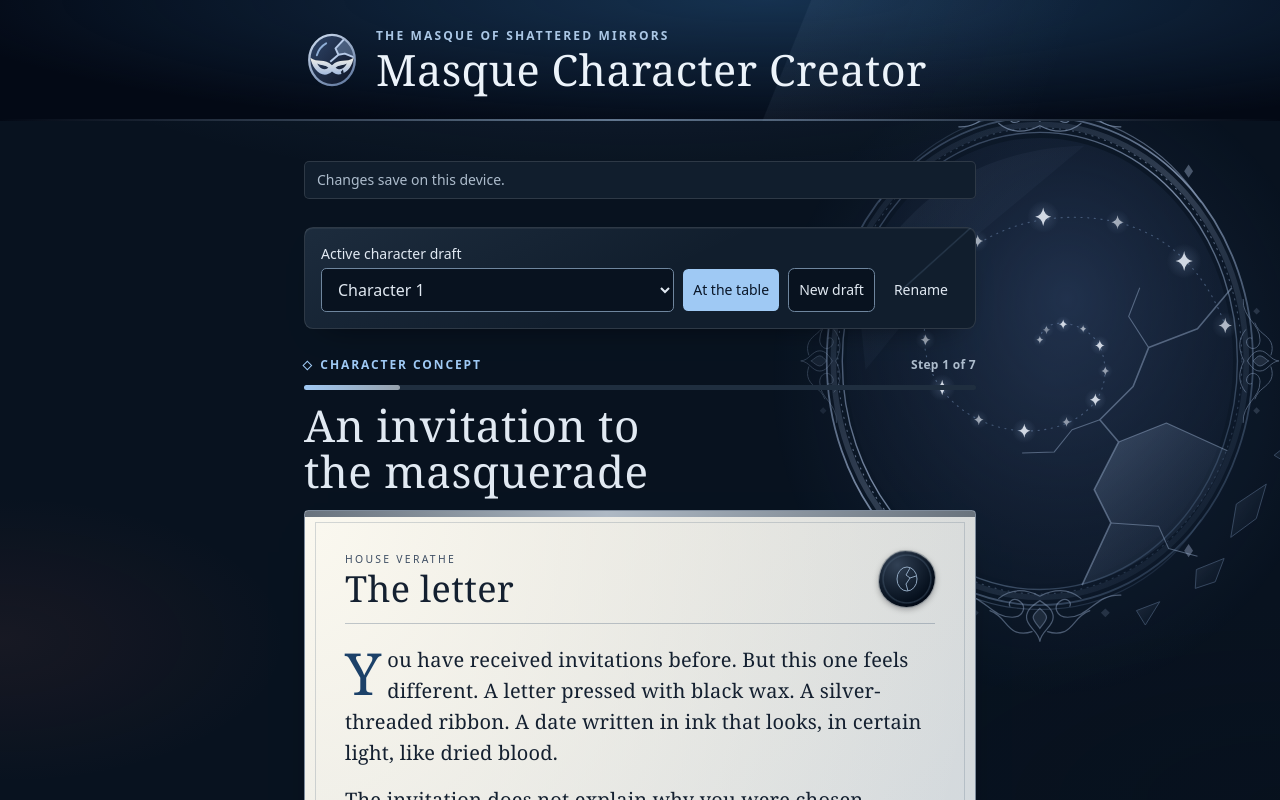
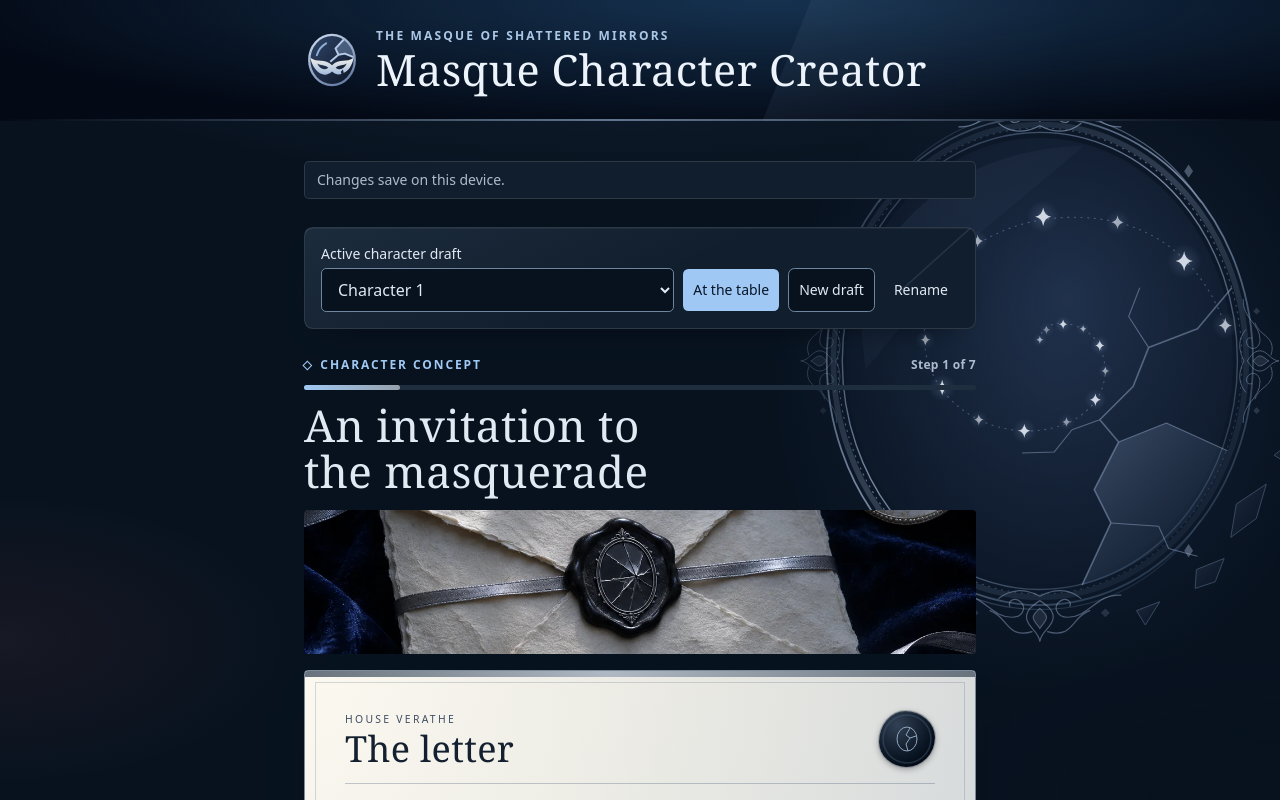
Before and after one commit to starbornone/masque-of-shattered-mirrors, a React (Vite) app: page / in a window 1280 px wide. Shown: the top 800 px of the page. Built offline with nearby package versions, Linux system fonts and the light colour scheme.

Commit message:
Illustrate the Session Zero invitation

```diff
--- a/src/components/SessionZeroGuide.tsx
+++ b/src/components/SessionZeroGuide.tsx
@@ -121,7 +121,18 @@ export function SessionZeroGuide({ answers, initialStep, onChange, onProgress, o
         progress={{ label: 'Character concept progress', step: stepIndex + 1, total: steps.length }}
       />
 
-      {step.id === 'invitation' ? <InvitationLetter /> : null}
+      {step.id === 'invitation' ? (
+        <>
+          <img
+            src={`${import.meta.env.BASE_URL}art/masque-invitation.webp`}
+            alt=""
+            width={1200}
+            height={800}
+            className="veil-in-delay mx-auto h-28 w-full max-w-2xl rounded-sm object-cover object-[50%_47%] sm:h-36"
+          />
+          <InvitationLetter />
+        </>
+      ) : null}
 
       <form onSubmit={advance} className="space-y-4">
         {'example' in step ? (
```
Also changed, not shown: roadmap/completed.json (+8 -1 lines), public/art/masque-invitation.webp (added), 1 other file (tests, documents, lock files or other folders).
